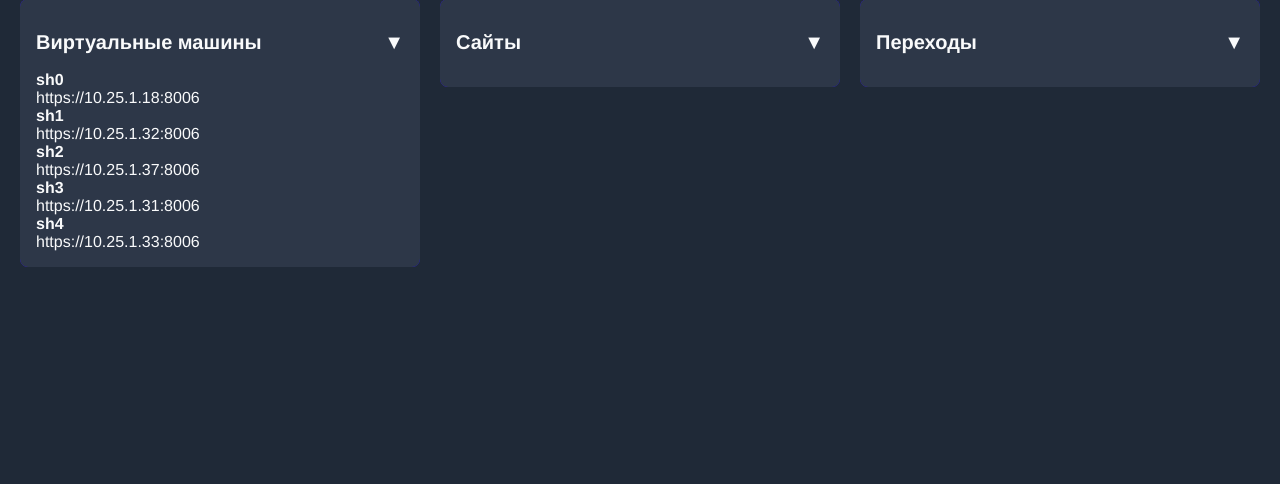
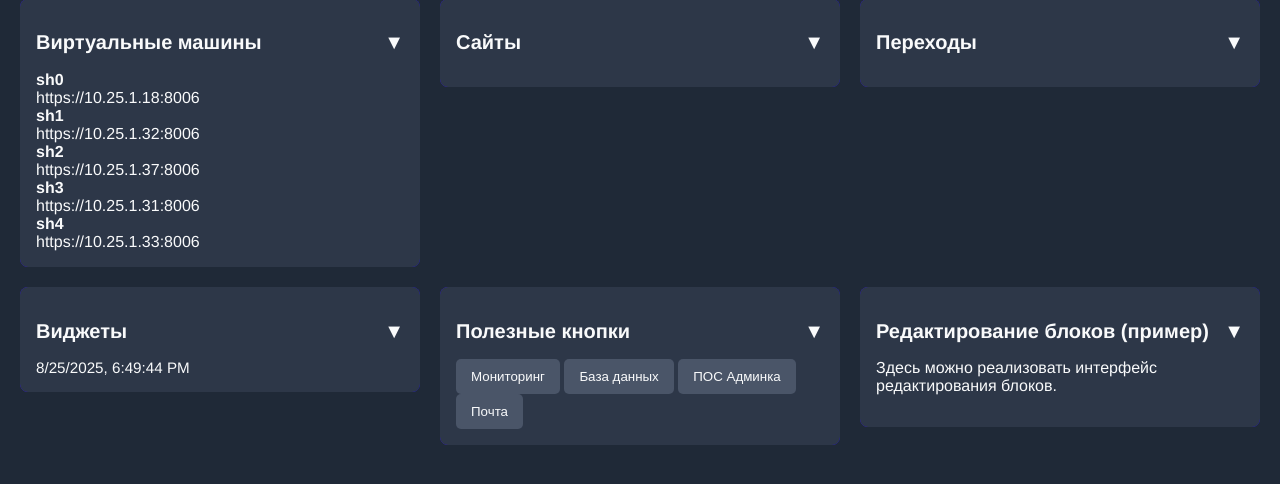
Before and after one commit to Alexander-classik/dashboard, a Flask app: page / in a window 1280 px wide. Shown: the part 101-585 px from the top of the page. Run offline with Flask 3, Linux system fonts and the light colour scheme.

Commit message:
Add files via upload

```diff
--- a/templates/index.html
+++ b/templates/index.html
@@ -5,11 +5,24 @@
 <meta name="viewport" content="width=device-width, initial-scale=1.0" />
 <title>Красивый Дашборд</title>
 <link rel="stylesheet" href="{{ url_for('static', filename='styles.css') }}" />
+<script>
+function launchVM(vm_id) {
+    fetch('/launch_vm/' + encodeURIComponent(vm_id), {
+        method: 'POST'
+    })
+    .then(response => response.json())
+    .then(data => {
+        alert(data.message);
+    })
+    .catch(error => {
+        alert('Ошибка при запуске VM: ' + error);
+    });
+}
+</script>
 </head>
 <body>
 <h1>Дашборд</h1>
 <div class="chessboard">
-
 <!-- Виртуалки -->
 <section id="virtuals">
 <div class="collapsible-section animated-border">
@@ -18,8 +31,8 @@
 <div class="cards">
 {% for vm_id, url in virtuals.items() %}
 <div class="card" ondblclick="launchVM('{{ vm_id }}')">
-<strong>{{ vm_id }}</strong><br/>
-{{ url }}
+  <strong>{{ vm_id }}</strong><br/>
+  {{ url }}
 </div>
 {% endfor %}
 </div>
@@ -32,13 +45,9 @@
 <div class="collapsible-section animated-border">
 <h2 class="section-header">Сайты <span class="toggle-icon">▼</span></h2>
 <div class="section-content">
-<ul class="icon-list" id="links-blocks">
+<ul>
 {% for block in blocks['links'] %}
-<li><a href="{{ block.url }}" target="_blank">
-{% if block.icon %}
-<img src="{{ url_for('static', filename='icons/' + block.icon) }}" style="width:24px; height:24px; margin-right:8px;">
-{% endif %}
-{{ block.name }}</a></li>
+<li><a href="{{ block.url }}" target="_blank">{{ block.name }}</a></li>
 {% endfor %}
 </ul>
 </div>
@@ -48,9 +57,9 @@
 <!-- Переходы -->
 <section id="transitions">
 <div class="collapsible-section animated-border">
-<h2 class="section-header">Переходы <span class="toggle-icon">▼</span></h2>
-<div class="section-content">
-<ul id="transitions-blocks">
+<h2 class='section-header'>Переходы <span class='toggle-icon'>▼</span></h2>
+<div class='section-content'>
+<ul>
 {% for block in blocks['transitions'] %}
 <li><a href="{{ block.url }}" target="_blank">{{ block.name }}</a></li>
 {% endfor %}
@@ -59,14 +68,46 @@
 </div>
 </section>
 
-<!-- Остальные секции остаются без изменений -->
+<!-- Виджеты -->
+<section id="widgets">
+<div class="collapsible-section animated-border">
+<h2 class='section-header'>Виджеты <span class='toggle-icon'>▼</span></h2>
+<div class='section-content'>
+<div id='clock'></div>
+<div id='ip-address'></div>
+</div>
+</div>
+</section>
+
+<!-- Полезные кнопки -->
+<section id='utilities'>
+<div class='collapsible-section animated-border'>
+<h2 class='section-header'>Полезные кнопки <span class='toggle-icon'>▼</span></h2>
+<div class='section-content'>
+<button onclick='window.open("http://monitoring.example.com")'>Мониторинг</button>
+<button onclick='window.open("http://database.example.com")'>База данных</button>
+<button onclick='window.open("https://pos.gususlugi.ru/admin")'>ПОС Админка</button>
+<button onclick='window.open("https://webmail.tambov.gov.ru/postfixadmin")'>Почта</button>
+</div>
+</div>
+</section>
+
+<!-- Админка (пример) -->
+<section id='admin'>
+<div class='collapsible-section animated-border'>
+<h2 class='section-header'>Редактирование блоков (пример) <span class='toggle-icon'>▼</span></h2>
+<div class='section-content'>
+<p>Здесь можно реализовать интерфейс редактирования блоков.</p>
+<!-- Можно добавить формы для редактирования или добавления блоков -->
+</div>
+</div>
+</section>
+
+</div>
 
 <script src="{{ url_for('static', filename='script.js') }}"></script>
 
-<script>
-// Можно добавить JS для динамической подгрузки или редактирования блоков через API
-// Например, при необходимости обновлять список без перезагрузки страницы.
-</script>
+<!-- Можно добавить сюда дополнительные скрипты, если нужно -->
 
 </body>
 </html>
```
